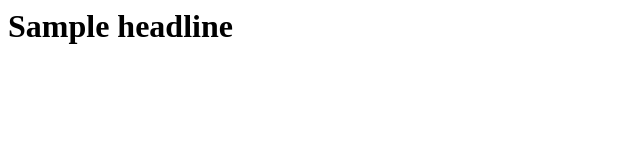
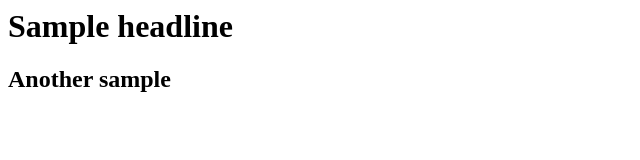
Before and after one commit to Marissagigante/march-twentyone, a plain HTML site: page index.html in a window 1280 px wide. Shown: the whole page, without its empty margins (0-640 px from the left). Drawn offline with Linux system fonts and the light colour scheme.

Commit message:
second line

```diff
--- a/index.html
+++ b/index.html
@@ -1 +1,2 @@
 <h1>Sample headline</h1>
+<h2>Another sample</h2>
```
